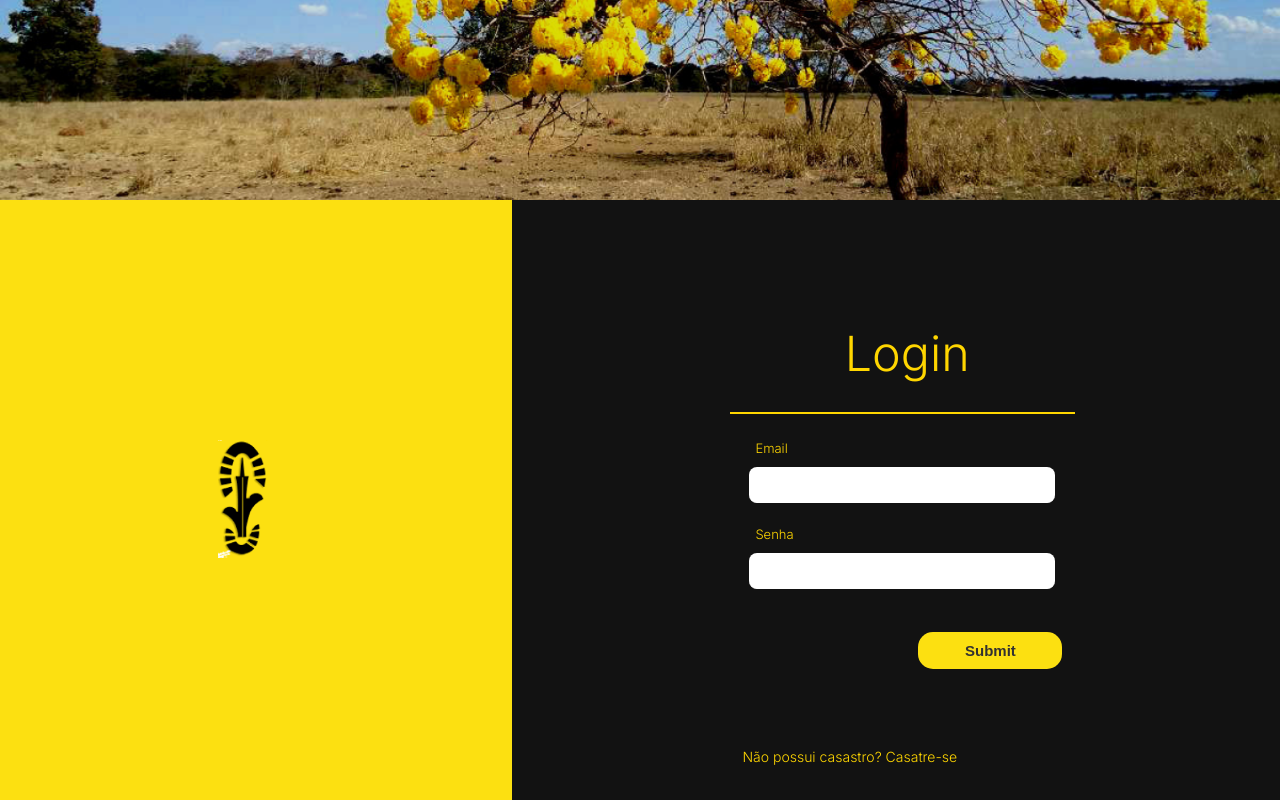
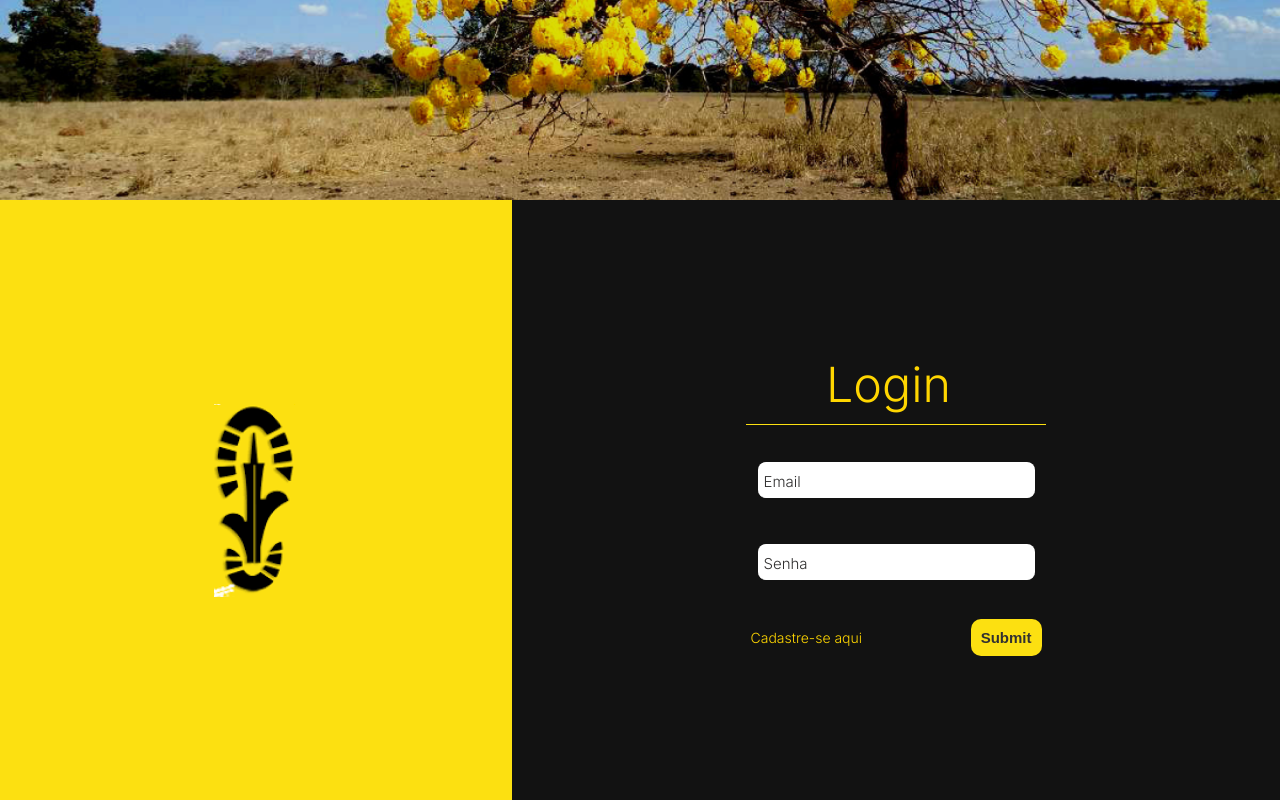
Before and after one commit to lucas-bandeira/mern-trilha, a React (Create React App) app in the folder Mern-trilha-front/: page /Login in a window 1280 px wide. Shown: the part 300-1100 px from the top of the page. Built offline with nearby package versions, Linux system fonts and the light colour scheme.

Commit message:
Layout e Refatoração do Login

```diff
--- a/Mern-trilha-front/src/pages/Login/index.jsx
+++ b/Mern-trilha-front/src/pages/Login/index.jsx
@@ -1,116 +1,129 @@
-import React, {useState} from "react";
-import {Header} from "../../components/Header";
+import React, { useState } from 'react'
+import { Header } from '../../components/Header'
 import './styles.css'
 
-import {useForm} from 'react-hook-form'
-import * as yup from "yup";
+import { useForm } from 'react-hook-form'
+import * as yup from 'yup'
 
-
-import {setNomeUsuario, login, setIdUsuario, setTipoUsuario} from '../../services/auth';
-import {yupResolver} from "@hookform/resolvers/yup";
-import api from "../../services/api";
+import {
+   setNomeUsuario,
+   login,
+   setIdUsuario,
+   setTipoUsuario
+} from '../../services/auth'
+import { yupResolver } from '@hookform/resolvers/yup'
+import api from '../../services/api'
 
 const validationPost = yup.object().shape({
-  email: yup.string().required("o email é obrigatório").max(50, "O email precisa ter menosde 50 caracteres"),
-  senha: yup.string().required("A senha é obrigatório").max(20, "A senha precisa ter menosde 20 caracteres")
+   email: yup
+      .string()
+      .required('o email é obrigatório')
+      .max(50, 'O email precisa ter menosde 50 caracteres'),
+   senha: yup
+      .string()
+      .required('A senha é obrigatório')
+      .max(20, 'A senha precisa ter menosde 20 caracteres')
 })
 
 function Login() {
-  const {formState: {errors}} = useForm({
+   const {
+      formState: { errors }
+   } = useForm({
       resolver: yupResolver(validationPost)
    })
 
-  const [email, setEmail] = useState('');
-  const [senha, setSenha] = useState('');
-  const [loading, setLoading] = useState(false);
+   const [email, setEmail] = useState('')
+   const [senha, setSenha] = useState('')
+   const [loading, setLoading] = useState(false)
 
    async function handleSubmit() {
-
-    await api.post('/api/usuarios/login', {email, senha})
-      .then(res => {
+      await api.post('/api/usuarios/login', { email, senha }).then((res) => {
          if (res.status === 200) {
             if (res.data.status === 1) {
-            login(res.data.token);
-            setIdUsuario(res.data.id_client);
-            setNomeUsuario(res.data.user_name);
-            setTipoUsuario(res.data.user_type);
+               login(res.data.token)
+               setIdUsuario(res.data.id_client)
+               setNomeUsuario(res.data.user_name)
+               setTipoUsuario(res.data.user_type)
                window.location.href = '/'
             } else if (res.data.status === 2) {
-            alert('Atenção: ' + res.data.error);
+               alert('Atenção: ' + res.data.error)
             }
-          setLoading(false);
+            setLoading(false)
          } else {
-          alert('Erro no servidor');
-          setLoading(false);
+            alert('Erro no servidor')
+            setLoading(false)
          }
       })
    }
 
    function loadSubmit() {
-    setLoading(true);
-    setTimeout(
-      () => handleSubmit(),
-      2000
+      setLoading(true)
+      setTimeout(() => handleSubmit(), 2000)
+   }
+
+   return (
+      <div>
+         <Header />
+
+         <div className="bloco_login">
+            <div className="bloco_img">
+               <img src="/imagens/logo2.png" alt="logo" />
+            </div>
+
+            <div className="bloco_form">
+               <div className="tituloLogin">Login</div>
+
+               <div className="formLogin">
+                  <form>
+                     <div className="inputBox">
+                        <label htmlFor="nome" className="labelInput">
+                           Email
+                        </label>
+                        <input
+                           type="text"
+                           name="email"
+                           id="email"
+                           className="inputUser"
+                           value={email}
+                           onChange={(e) => setEmail(e.target.value)}
+                        ></input>
+                        <p className="error-message">{errors.email?.message}</p>
+                     </div>
+
+                     <div className="inputBox">
+                        <label htmlFor="nome" className="labelInput">
+                           Senha
+                        </label>
+                        <input
+                           type="password"
+                           name="senha"
+                           id="senha"
+                           className="inputUser"
+                           value={senha}
+                           onChange={(e) => setSenha(e.target.value)}
+                        ></input>
+
+                        <p className="error-message">{errors.senha?.message}</p>
+                     </div>
+
+                     <div className="cadastro_enviar">
+                        <a id="link" href="/cadastro">
+                           Cadastre-se aqui
+                        </a>
+                        <input
+                           type="submit"
+                           name="enviarlogin"
+                           id="enviarlogin"
+                           onClick={loadSubmit}
+                           disabled={loading}
+                        ></input>
+                     </div>
+                  </form>
+               </div>
+            </div>
+         </div>
+      </div>
    )
 }
 
-  return (
-    <>
-      <Header/>
-
-      <body>
-        <div>
-
-        <div className="conjunto">
-          <div className="bloco"></div>
-        </div>
-
-
-        <img src="/imagens/logo2.png" alt="logo" id="logoImg"/>
-
-        <div className="tituloLogin">
-          Login
-        </div>
-
-        <div className="formLogin">
-
-          <form>
-
-
-            <div className="inputBox">
-              <input type='text' name='email' id='email' className="inputUser" value={email}
-                     onChange={e => setEmail(e.target.value)}></input>
-              <label htmlFor="nome" className="labelInput">Email</label>
-              <p className="error-message">{errors.email?.message}</p>
-            </div>
-
-            <br></br>
-
-            <div className="inputBox">
-              <input type='senha' name='senha' id='senha' className="inputUser" value={senha}
-                     onChange={e => setSenha(e.target.value)}></input>
-              <label htmlFor="nome" className="labelInput">Senha</label>
-              <p className="error-message">{errors.senha?.message}</p>
-            </div>
-
-            <br></br>
-
-            <input type="submit" name="enviarlogin" id='enviarlogin' onClick={loadSubmit} disabled={loading}></input>
-
-            <br></br>
-
-            <a id="link" href="/cadastro">Não possui casastro? Casatre-se</a>
-
-
-          </form>
-        </div>
-
-        <div className="bloco2Login"></div>
-
-      </div>
-      </body>
-    </>
-  )
-}
-
-export default Login;
+export default Login
--- a/Mern-trilha-front/src/pages/Login/styles.css
+++ b/Mern-trilha-front/src/pages/Login/styles.css
@@ -1,99 +1,113 @@
 @import url('https://fonts.googleapis.com/css2?family=Inter:wght@300&family=Open+Sans:ital,wght@1,300&display=swap');
 
-.tituloLogin{
-    position: absolute;
-    width: 13%;
-    height: 7%;
-    left: 66%;
-    top: 81%;
-    color: #FFD600;
-    font-size: clamp(20px, 10px + 3vw, 55px);
+.bloco_login {
+   display: flex;
+   flex-direction: row;
+   justify-content: space-between;
+}
+
+.bloco_img {
+   display: flex;
+   align-items: center;
+   justify-content: center;
+   width: 40%;
+   height: 600px;
+   background-color: #fce011;
+}
+
+.bloco_form {
+   display: flex;
+   flex-direction: column;
+   align-items: center;
+   justify-content: center;
+   width: 60%;
+   background-color: #121212;
 
 }
 
-.formLogin{
-    position: absolute;
-    width: 25%;
-    height: 30%;
-    left: 58%;
-    top: 95%;
+.tituloLogin {
+   width: 300px;
+   padding: 10px 80px;
+   color: #ffd600;
+   font-size: clamp(20px, 10px + 3vw, 55px);
+   border-bottom: 1px solid #fce011;
+   margin-bottom: 30px;
+}
+
+.formLogin {
+   display: flex;
 
 }
-#link{
-    position: absolute;
-    top: 75%;
-    color:#FFD600;
+
+.inputBox {
+   display: flex;
+   flex-direction: column;
+   color: #fce011;
+
+}
+
+.labelInput {
+   padding-bottom: 10px;
+   font-size: clamp(10px, 2px + 2vw, 15px);
+}
+
+.inputUser {
+   border: none;
+   border-bottom: 1px solid white;
+   outline: none;
+   width: 300px;
+   padding: 6px;
+   border-radius: 8px;
+   color: #323131;
+   font-size: clamp(5px, 5px + 3vw, 20px);
+}
+
+.error-message {
+   color: rgb(240, 47, 47);
+}
+
+.cadastro_enviar {
+   display: flex;
+   justify-content: space-between;
+   align-items: center;
+}
+
+#link {
+   color: #ffd600;
    text-decoration: none;
    font-size: clamp(5px, 6px + 1vw, 14px);
 }
 
-.bloco2Login{
-    position: absolute;
-    height: 0.1rem ;
-    width: 27%;
-    top: 90%;
-    left: 57%;
-    background-color: #FFD600;
-}
-
-
-#enviarlogin{
-    position: absolute;
-    width: 45%;
-    right:0;
-    background:  #FCE011;
+#enviarlogin {
+   background: #fce011;
    border: none;
    padding: 10px;
    color: #323131;
    font-weight: bold;
    cursor: pointer;
    font-size: clamp(4px, 1px + 2vw, 15px);
-    border-radius: 15px;
-
+   border-radius: 10px;
 }
 
-#enviarlogin:hover{
+#enviarlogin:hover {
    text-decoration: none;
-    background:  #323131;
-    color: #FCE011;
+   background: #323131;
+   color: #fce011;
    cursor: pointer;
    transition-duration: 0.5s;
 }
 
-.Sair{
-    position: absolute;
-    width: 4%;
-    right:0;
-    border: none;
-    padding: 10px;
-    color: #FCE011;
-    font-weight: bold;
-    cursor: pointer;
-    font-size: clamp(4px, 1px + 2vw, 15px);
-    border-radius: 15px;
-    background-color: rgba(0, 0, 0, 0.221);
-    -webkit-backdrop-filter: blur(5px);
-    backdrop-filter: blur(0.8px);
-}
-.Sair:hover{
-    text-decoration: none;
-
-    color: red;
-    cursor: pointer;
-    transition-duration: 0.5s;
-}
-@media screen and (max-width: 1400px){
-
-    #link{
+@media screen and (max-width: 1400px) {
+   #link {
       top: 120%;
    }
 
-    .tituloLogin{
+   .tituloLogin {
       top: 78%;
       left: 66%;
    }
 
-    .bloco2Login{
+   .bloco2Login {
       top: 89%;
    }
 }
```
Lines whose indentation alone changed are shown as unchanged.
